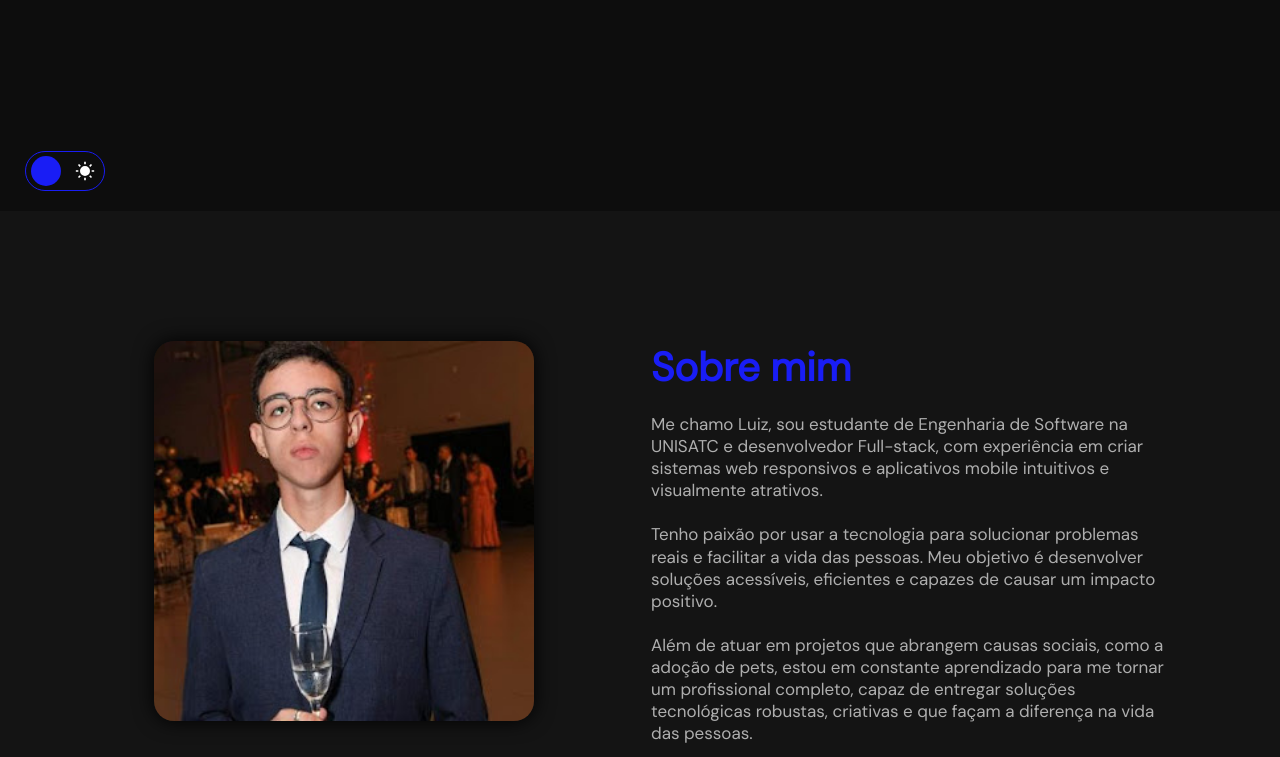
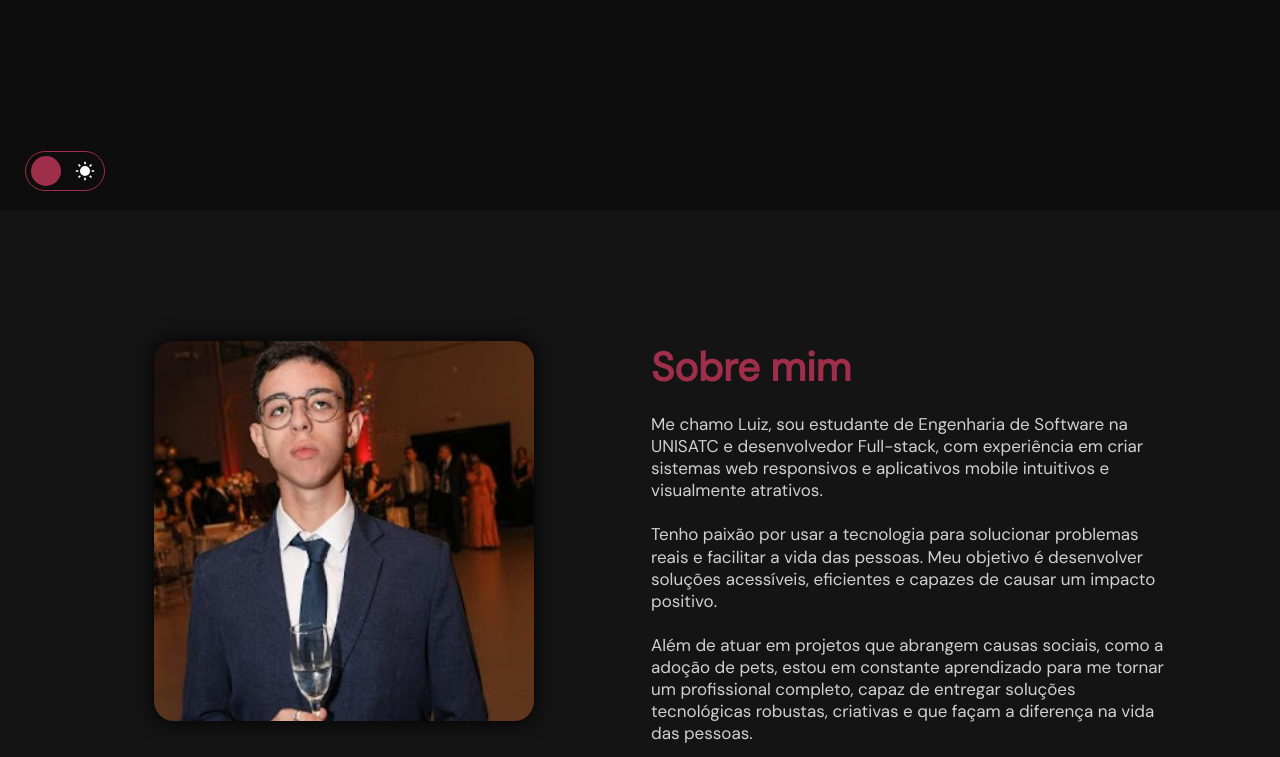
Before and after one commit to BezerraLuiz/portifolio, a plain HTML site: page index.html in a window 1280 px wide. Shown: the part 589-1346 px from the top of the page. Drawn offline with nearby package versions, Linux system fonts and the light colour scheme; a web font is replaced by a local one.

Commit message:
update: principal color

```diff
--- a/assets/css/style.css
+++ b/assets/css/style.css
@@ -9,12 +9,11 @@
 }
 
 :root {
-  --hue: 239;
-  /* Hue para roxo */
-  --primary-color: hsl(var(--hue), 92%, 53%);
-  /* Cor principal roxa mais clara */
-  --primary-hover: hsl(var(--hue), 92%, 43%);
-  /* Hover para a cor roxa mais clara */
+  --hue: 345; /* Mantendo o tom de vinho avermelhado */
+  --primary-color: hsl(var(--hue), 55%, 40%);
+  /* Bordô mais claro para melhor contraste */
+  --primary-hover: hsl(var(--hue), 60%, 35%);
+  /* Tom um pouco mais escuro para hover */
   --secundary-color: hsl(0, 0%, 5%);
   /* Preto */
   --third-color: hsla(0, 0%, 100%, 0.1);
@@ -24,10 +23,10 @@
 
   --headline: hsl(0, 0%, 100%);
   /* Branco */
-  --paragraph: hsla(0, 0%, 100%, 0.658);
-  /* Branco com opacidade */
-  --paragraph-2: hsl(calc(var(--hue) + 10), 14%, 97%);
-  /* Cor de parágrafo mais clara */
+  --paragraph: hsla(0, 0%, 100%, 0.8);
+  /* Aumentei a opacidade para melhorar a leitura */
+  --paragraph-2: hsl(calc(var(--hue) + 10), 20%, 85%);
+  /* Deixei o tom de parágrafo mais claro */
 
   font-size: 62.5%;
   /* 10px para 1rem */
@@ -35,7 +34,6 @@
   --nav-height: 7.2rem;
   /* Altura da navegação */
 }
-
 
 html {
   scroll-behavior: smooth;
```
Also changed, not shown: assets/icons/celular.png, assets/icons/favicon.png.
